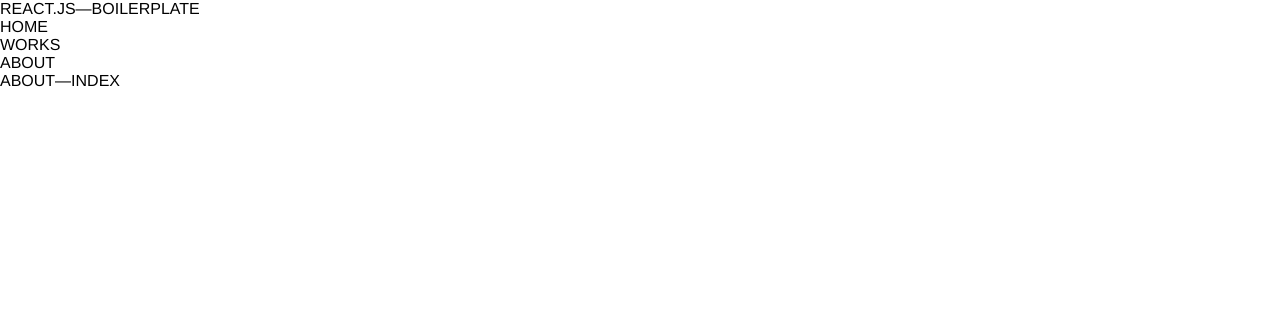
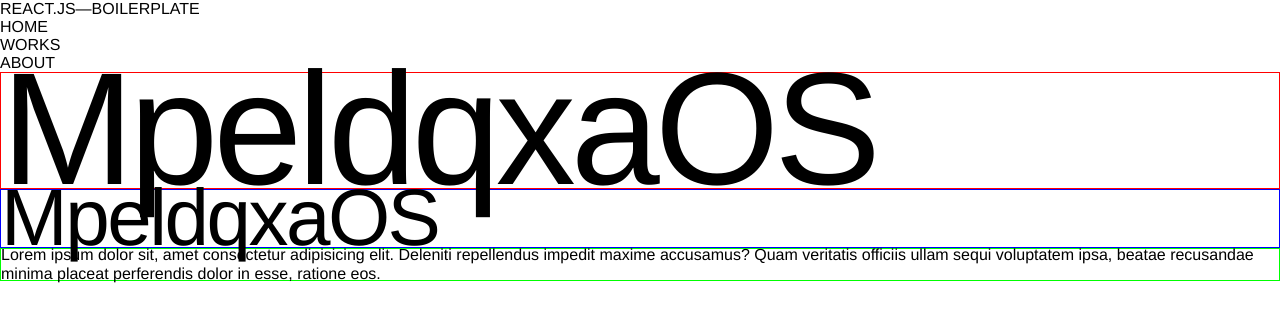
Before and after one commit to benitodotcool/react-artist-boilerplate, a React (Create React App) app: page /about in a window 1280 px wide. Shown: the top 322 px of the page. Built offline with nearby package versions, Linux system fonts and the light colour scheme.

Commit message:
Add text-crop and set the fonts.scss good

```diff
--- a/src/Pages/About/index.jsx
+++ b/src/Pages/About/index.jsx
@@ -3,7 +3,11 @@ import React from 'react';
 const About = () => {
 
   return (
-    <h1>ABOUT—INDEX</h1>
+    <>
+      <h1 className="big__font">MpeldqxaOS</h1>
+      <h3 className="medium__font">MpeldqxaOS</h3>
+      <p className="small__font">Lorem ipsum dolor sit, amet consectetur adipisicing elit. Deleniti repellendus impedit maxime accusamus? Quam veritatis officiis ullam sequi voluptatem ipsa, beatae recusandae minima placeat perferendis dolor in esse, ratione eos.</p>
+    </>
   );
 };
 
--- a/src/Pages/Error404/error404.scss
+++ b/src/Pages/Error404/error404.scss
@@ -1,13 +1,11 @@
 @import '../../styles/variables.scss';
+@import '../../styles/mixins.scss';
 
 .wrapper__error {
-  height: 100%;
-  width: 100%;
+  @include HW100();
 }
 
 .container__error {
-  height: 100%;
-  width: 100%;
-  display: grid;
-  place-items: center;
+  @include HW100();
+  @include gridCenter();
 }
--- a/src/index.jsx
+++ b/src/index.jsx
@@ -29,7 +29,7 @@ const App = () => {
     >
       <Router>
         <div className="wrapper__application">
-        <Header />
+          <Header />
           <Switch>
             <Route path="/" exact render={() => <Redirect to="/home" />}/>
             <Route path="/home" render={() => <Home />}/>
--- a/src/index.scss
+++ b/src/index.scss
@@ -5,6 +5,7 @@
   height: 100vh;
   width: 100vw;
 }
+
 .wrapper__application {
   @include HW100();
 }
--- a/src/styles/fonts.scss
+++ b/src/styles/fonts.scss
@@ -1,6 +1,36 @@
+@import './mixins.scss';
+
 // @font-face {
 //   font-family: 'FontFamily';
 //   src: url('../') format('woff');
 //   font-weight: normal;
 //   font-style: normal;
 // }
+
+:root {
+  font-size: 62.5%;
+}
+
+body {
+  font-family: 'Helvetica Neue';
+  font-size: 1.6rem;
+}
+
+.big__font {
+  @include text-crop($line-height: 1);
+  font-size: 16rem;
+  letter-spacing: -0.5rem;
+  border: 1px solid red;
+}
+
+.medium__font {
+  @include text-crop($line-height: 1.1);
+  font-size: 8rem;
+  letter-spacing: -0.25rem;
+  border: 1px solid blue;
+}
+
+.small__font {
+  @include text-crop($line-height: 1.2);
+  border: 1px solid lime;
+}
--- a/src/styles/mixins.scss
+++ b/src/styles/mixins.scss
@@ -1,33 +1,66 @@
 @import './variables.scss';
+
+@mixin text-crop($line-height: 1.3, $top-adjustment: 0px, $bottom-adjustment: 0px) {
+  // Configured in Step 1
+  $top-crop: 7.5;
+  $bottom-crop: 7;
+  $crop-font-size: 30;
+  $crop-line-height: 1.2;
+  // Apply values to calculate em-based margins that work with any font size
+  $dynamic-top-crop: max(($top-crop + ($line-height - $crop-line-height) * ($crop-font-size / 2)), 0) / $crop-font-size;
+  $dynamic-bottom-crop: max(($bottom-crop + ($line-height - $crop-line-height) * ($crop-font-size / 2)), 0) / $crop-font-size;
+  // Mixin output
+  line-height: $line-height;
+  &::before,
+  &::after {
+    content: '';
+    display: block;
+    height: 0;
+    width: 0;
+  }
+  &::before {
+    margin-bottom: calc(-#{$dynamic-top-crop}em + #{$top-adjustment});
+  }
+  &::after {
+    margin-top: calc(-#{$dynamic-bottom-crop}em + #{$bottom-adjustment});
+  }
+}
 
 @mixin tablet-xs {
   @media (min-width: 600px) { @content; }
 }
+
 @mixin tablet-pt {
   @media (min-width: 768px) { @content; }
 }
+
 @mixin tablet-ls {
   @media (min-width: 1024px) { @content; }
 }
+
 @mixin desktop-sm {
   @media (min-width: 1200px) { @content; }
 }
+
 @mixin desktop {
   @media (min-width: 1440px) { @content; }
 }
 @mixin desktop-lg {
   @media (min-width: 1800px) { @content; }
 }
+
 @mixin black() {
   color: $black;
   -webkit-font-smoothing: subpixel-antialiased;
   -moz-osx-font-smoothing: normal;
 }
+
 @mixin white() {
   color: $white;
   -webkit-font-smoothing: antialiased;
   -moz-osx-font-smoothing: grayscale;
 }
+
 @mixin noScrollBar() {
   -ms-overflow-style: none;
   scrollbar-width: none;
@@ -35,29 +68,37 @@
     display: none;
   }
 }
+
 @mixin noBounce () {
   overscroll-behavior: none;
 }
+
 @mixin italic () {
   font-style: italic;
 }
+
 @mixin HW100 () {
   height: 100%;
   width: 100%;
 }
+
 @mixin H100 () {
   height: 100%;
 }
-@mixin padding () {
-  padding: $padding;
-}
+
 @mixin gridCenter () {
   display: grid;
   place-items: center;
 }
+
+@mixin padding () {
+  padding: $padding;
+}
+
 @mixin pointer () {
   cursor: pointer;
 }
+
 @mixin transparent () {
   opacity: 0;
   z-index: -1;
--- a/src/styles/reset.scss
+++ b/src/styles/reset.scss
@@ -1,35 +1,42 @@
+@import './fonts.scss';
 @import './mixins.scss';
-@import './fonts.scss';
 @import './variables.scss';
 
 html {
   text-rendering: optimizeLegibility;
   min-height: -webkit-fill-available;
 }
+
 body {
   font-family: 'Helvetica Neue';
   @include black();
   @include noBounce();
 }
+
 *, ::after, ::after {
   box-sizing: border-box;
   padding: 0;
   margin: 0;
 }
+
 * {
   @include noScrollBar();
 }
+
 *::selection {
   @include white();
   background-color: $main;
 }
+
 ul, li {
   list-style: none;
 }
+
 h1, h2, h3, h4, h5, h6 {
   font-weight: normal;
   font-size: inherit;
 }
+
 a {
   text-decoration: none;
   color: inherit;
@@ -39,9 +46,11 @@ a {
     outline: 0
   }
 }
+
 em {
   font-style: normal;
 }
+
 input {
   border: none;
   background-image: none;
@@ -55,10 +64,12 @@ input {
     outline: none;
   }
 }
+
 *::placeholder {
   color: inherit;
   opacity:  1;
 }
+
 button {
   background-color: $white;
   font-family: inherit;
--- a/src/styles/variables.scss
+++ b/src/styles/variables.scss
@@ -1,8 +1,5 @@
-// $font-size: 16px;
-$padding: 10px;
-
+$padding: 1rem;
 $main: rgb(0, 0, 255);
 $black: rgb(0, 0, 0);
 $white: rgb(255, 255, 255);
-
 $border: 1px solid $black;
```
